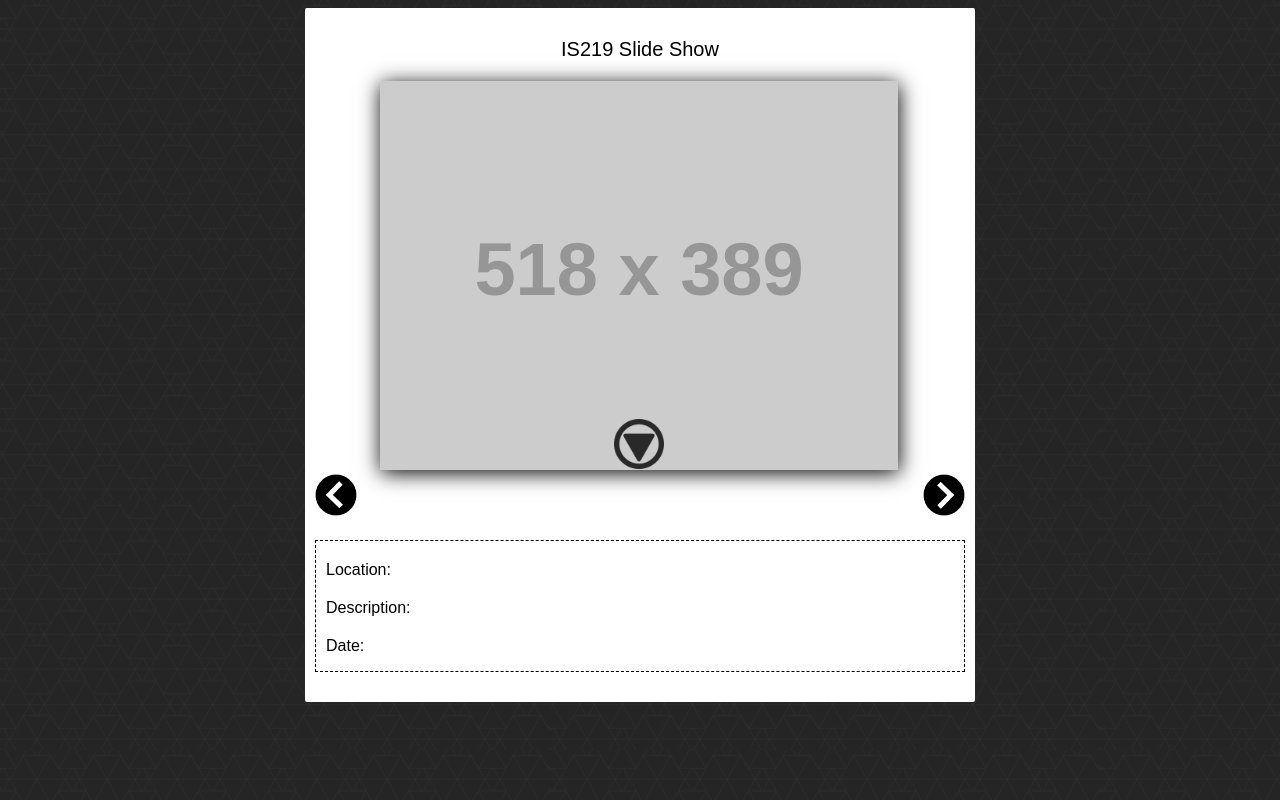
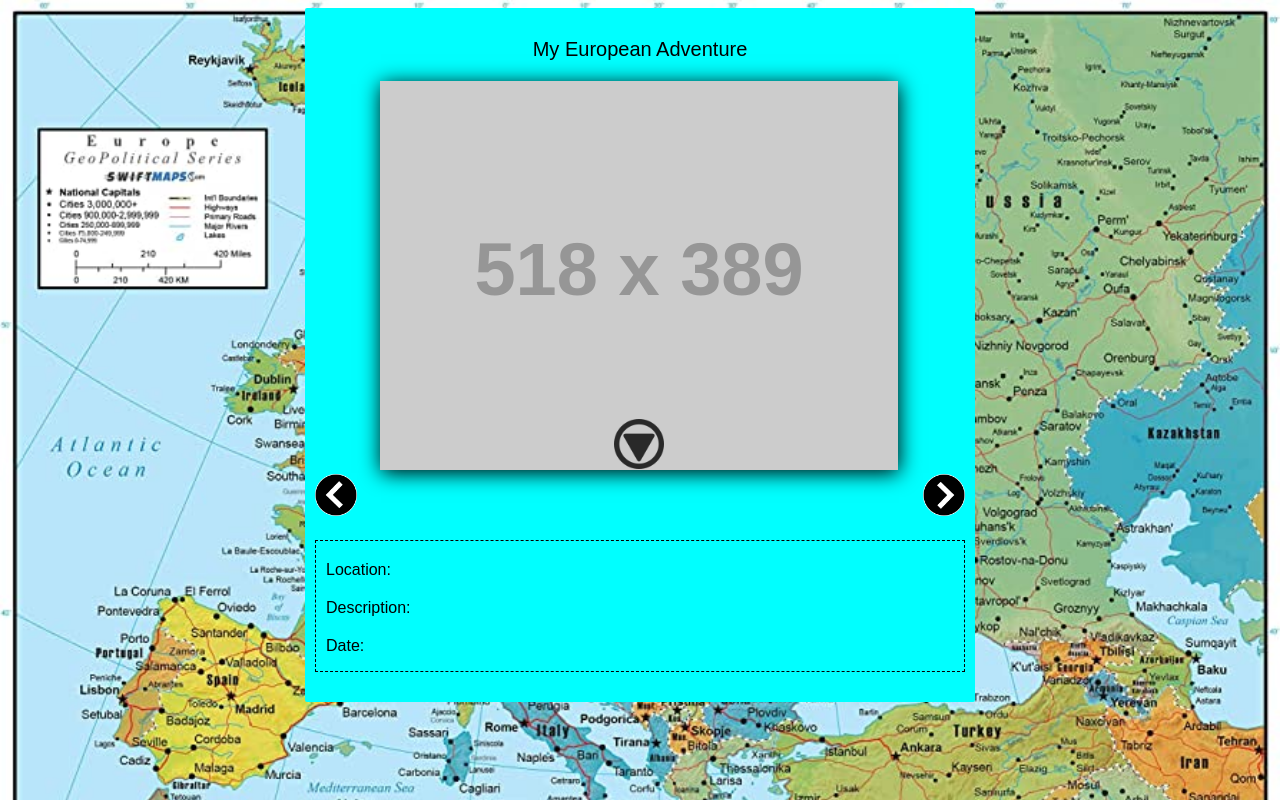
Before and after one commit to justinfeldstein/NJIT2, a PHP site: page /index.html in a window 1280 px wide. Run offline with PHP 8.4, Linux system fonts and the light colour scheme; grey boxes labelled with a size stand in for pictures from a placeholder-image service; some libraries are stand-ins or nearby versions.

Commit message:
Final project
Customized Photos and background

```diff
--- a/css/style.css
+++ b/css/style.css
@@ -1,7 +1,9 @@
 body {
 	overflow: auto;
 	font-family: 'Century Gothic', sans-serif;
-	background-image: url(../img/geometry.jpg);
+	background-image: url(../Imgur/A1NPQb18+TL._AC_UF894,1000_QL80_.jpg);
+	background-repeat: no-repeat;
+	background-size: cover;
 }
 
 #photoBooth {
@@ -10,7 +12,7 @@ body {
 	width: 650px;
 	margin-left: auto;
 	margin-right: auto;
-	background-color: white;
+	background-color: cyan;
 	border-radius: 2px;
 }
 
--- a/index.html
+++ b/index.html
@@ -10,7 +10,7 @@
 </head>
 <body>
   <div id="photoBooth">
-    <p class="banner">IS219 Slide Show</p>
+    <p class="banner">My European Adventure</p>
     <div id="slideShow">
       <div class="photoHolder">
         <img class="thumbnail" id="photo" src="http://placehold.it/518x389?text=Welcome+to+my+Gallery" alt="Gallery Image"/>
--- a/js/gallery.js
+++ b/js/gallery.js
@@ -33,6 +33,7 @@ function animate() {
 /************* DO NOT TOUCH CODE ABOVE THIS LINE ***************/
 
 function swapPhoto() {
+	mCurrentIndex++;
 	//Add code here to access the #slideShow element.
 	if (mCurrentIndex >= mImages.length) {
 		mCurrentIndex = 0;
@@ -55,9 +56,10 @@ function swapPhoto() {
 	dt[0].innerHTML = "Date: " + mImages[mCurrentIndex].date;
 
   	mLastFrameTime = 0;
-	mCurrentIndex++;
+
 }
 function swapBack() {
+	mCurrentIndex--;
 	//Add code here to access the #slideShow element.
 	if (mCurrentIndex >= mImages.length) {
 		mCurrentIndex = 0;
@@ -80,7 +82,7 @@ function swapBack() {
 	dt[0].innerHTML = "Date: " + mImages[mCurrentIndex].date;
 
   	mLastFrameTime = 0;
-	mCurrentIndex--;
+
 }
 
 // Counter for the mImages array
@@ -97,7 +99,7 @@ var mJson;
 
 // URL for the JSON to load by default
 // Some options for you are: images.json, images.short.json; you will need to create your own extra.json later
-var mUrl = "https://api.npoint.io/c297a7b9ee0666a7e90c";
+var mUrl = "https://api.npoint.io/db869c162462604912d6";
 
 
 //constructor for pulling JSON File
```
Also changed, not shown: Imgur/1.jpg (added), Imgur/10.jpg (added), Imgur/11.jpg (added), Imgur/12.jpg (added), Imgur/13.jpg (added), Imgur/2.jpg (added), Imgur/3.jpg (added), Imgur/4.jpg (added), Imgur/5.jpg (added), Imgur/6.jpg (added), Imgur/7.jpg (added), Imgur/8.jpg (added), Imgur/9.jpg (added), Imgur/A1NPQb18+TL._AC_UF894,1000_QL80_.jpg (added).
